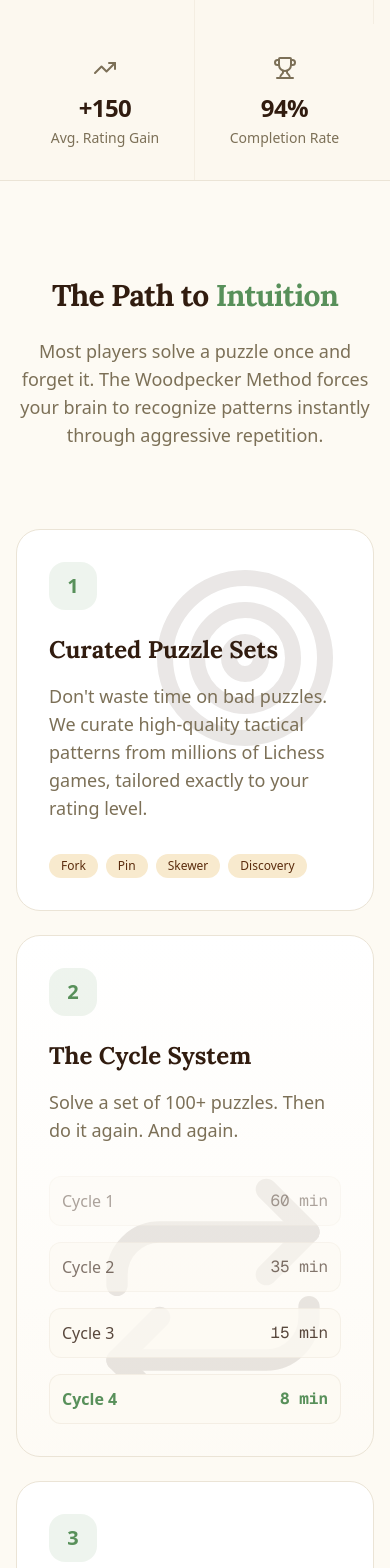
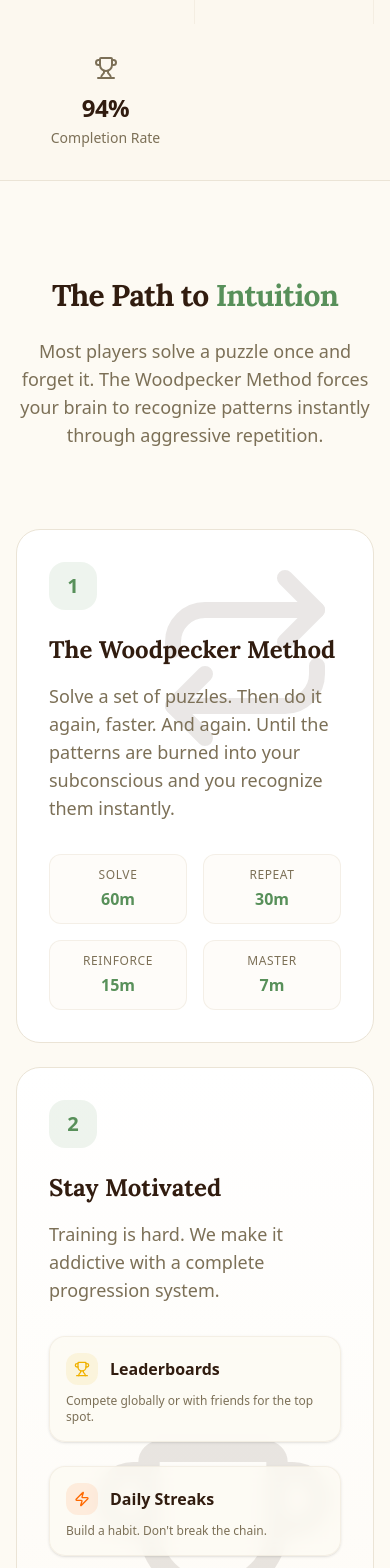
Before and after one commit to mateosanchezl/woodpecker-deployed, a Next.js app: page / in a window 390 px wide. Shown: the part 1561-3129 px from the top of the page. Built offline with nearby package versions, Linux system fonts and the light colour scheme; no server answers.

Commit message:
ui changes

```diff
--- a/app/page.tsx
+++ b/app/page.tsx
@@ -272,10 +272,9 @@ export default function LandingPage() {
         {/* Stats Strip */}
         <section className="border-y border-border bg-muted/30">
           <div className="container mx-auto px-4 sm:px-6 lg:px-8">
-            <div className="grid grid-cols-2 md:grid-cols-4 divide-x divide-border/50">
+            <div className="grid grid-cols-2 md:grid-cols-3 divide-x divide-border/50">
               {[
-                { label: "Active Users", value: "2,000+", icon: Users },
-                { label: "Puzzles Solved", value: "1.5M+", icon: Target },
+                { label: "Puzzles Available", value: "1.5M+", icon: Target },
                 { label: "Avg. Rating Gain", value: "+150", icon: TrendingUp },
                 { label: "Completion Rate", value: "94%", icon: Trophy },
               ].map((stat, i) => (
@@ -302,83 +301,113 @@ export default function LandingPage() {
             </div>
 
             <div className="grid grid-cols-1 md:grid-cols-3 gap-6 lg:gap-8 auto-rows-[minmax(250px,auto)]">
-              {/* Step 1: Large Card */}
+              {/* Step 1: Large Card - The Method */}
               <div className="md:col-span-2 rounded-3xl border border-border bg-card p-8 relative overflow-hidden group hover:shadow-lg transition-all duration-300">
                 <div className="absolute top-0 right-0 p-8 opacity-10 group-hover:opacity-20 transition-opacity">
-                  <Target className="w-48 h-48" />
+                  <Repeat className="w-48 h-48" />
                 </div>
                 <div className="relative z-10 h-full flex flex-col justify-between">
                   <div>
                     <div className="inline-flex items-center justify-center w-12 h-12 rounded-xl bg-primary/10 text-primary mb-6">
                       <span className="font-bold text-xl">1</span>
                     </div>
-                    <h3 className="text-2xl font-bold mb-4">Curated Puzzle Sets</h3>
+                    <h3 className="text-2xl font-bold mb-4">The Woodpecker Method</h3>
                     <p className="text-muted-foreground text-lg max-w-md">
-                      Don't waste time on bad puzzles. We curate high-quality tactical patterns from millions of Lichess games, tailored exactly to your rating level.
+                      Solve a set of puzzles. Then do it again, faster. And again. Until the patterns are burned into your subconscious and you recognize them instantly.
                     </p>
                   </div>
-                  <div className="mt-8 flex gap-2">
-                    {["Fork", "Pin", "Skewer", "Discovery"].map((tag) => (
-                      <span key={tag} className="px-3 py-1 rounded-full bg-secondary text-secondary-foreground text-xs font-medium">
-                        {tag}
-                      </span>
-                    ))}
-                  </div>
-                </div>
-              </div>
-
-              {/* Step 2: Tall Card */}
-              <div className="md:row-span-2 rounded-3xl border border-border bg-card p-8 relative overflow-hidden group hover:shadow-lg transition-all duration-300 bg-gradient-to-b from-card to-secondary/20">
-                <div className="absolute bottom-0 right-0 p-8 opacity-10 group-hover:opacity-20 transition-opacity">
-                  <Repeat className="w-64 h-64" />
-                </div>
-                <div className="relative z-10 h-full flex flex-col">
-                  <div className="inline-flex items-center justify-center w-12 h-12 rounded-xl bg-primary/10 text-primary mb-6">
-                    <span className="font-bold text-xl">2</span>
-                  </div>
-                  <h3 className="text-2xl font-bold mb-4">The Cycle System</h3>
-                  <p className="text-muted-foreground text-lg mb-8">
-                    Solve a set of 100+ puzzles. Then do it again. And again.
-                  </p>
-                  <div className="space-y-4 mt-auto">
+                  <div className="mt-8 grid grid-cols-2 sm:grid-cols-4 gap-4">
                     {[
-                      { cycle: 1, time: "60 min", opacity: "opacity-40" },
-                      { cycle: 2, time: "35 min", opacity: "opacity-60" },
-                      { cycle: 3, time: "15 min", opacity: "opacity-80" },
-                      { cycle: 4, time: "8 min", opacity: "opacity-100 font-bold text-primary" },
+                      { cycle: 1, time: "60m", label: "Solve" },
+                      { cycle: 2, time: "30m", label: "Repeat" },
+                      { cycle: 3, time: "15m", label: "Reinforce" },
+                      { cycle: 4, time: "7m", label: "Master" },
                     ].map((item, i) => (
-                      <div key={i} className={cn("flex items-center justify-between p-3 rounded-lg bg-background border border-border/50", item.opacity)}>
-                        <span>Cycle {item.cycle}</span>
-                        <span className="font-mono">{item.time}</span>
+                      <div key={i} className="bg-background/50 rounded-lg p-3 border border-border/50 text-center">
+                        <div className="text-xs text-muted-foreground uppercase tracking-wider mb-1">{item.label}</div>
+                        <div className="font-bold text-primary">{item.time}</div>
                       </div>
                     ))}
                   </div>
                 </div>
               </div>
 
-              {/* Step 3: Standard Card */}
+              {/* Step 2: Tall Card - Gamification */}
+              <div className="md:row-span-2 rounded-3xl border border-border bg-card p-8 relative overflow-hidden group hover:shadow-lg transition-all duration-300 bg-gradient-to-b from-card to-secondary/20">
+                <div className="absolute bottom-0 right-0 p-8 opacity-10 group-hover:opacity-20 transition-opacity">
+                  <Trophy className="w-64 h-64" />
+                </div>
+                <div className="relative z-10 h-full flex flex-col">
+                  <div className="inline-flex items-center justify-center w-12 h-12 rounded-xl bg-primary/10 text-primary mb-6">
+                    <span className="font-bold text-xl">2</span>
+                  </div>
+                  <h3 className="text-2xl font-bold mb-4">Stay Motivated</h3>
+                  <p className="text-muted-foreground text-lg mb-8">
+                    Training is hard. We make it addictive with a complete progression system.
+                  </p>
+                  <div className="space-y-6 mt-auto">
+                    <div className="bg-background/80 backdrop-blur-sm p-4 rounded-xl border border-border/50 shadow-sm">
+                      <div className="flex items-center gap-3 mb-2">
+                        <div className="p-2 bg-yellow-500/10 rounded-lg text-yellow-500">
+                          <Trophy className="h-4 w-4" />
+                        </div>
+                        <div className="font-semibold">Leaderboards</div>
+                      </div>
+                      <p className="text-xs text-muted-foreground">Compete globally or with friends for the top spot.</p>
+                    </div>
+
+                    <div className="bg-background/80 backdrop-blur-sm p-4 rounded-xl border border-border/50 shadow-sm">
+                      <div className="flex items-center gap-3 mb-2">
+                        <div className="p-2 bg-orange-500/10 rounded-lg text-orange-500">
+                          <Zap className="h-4 w-4" />
+                        </div>
+                        <div className="font-semibold">Daily Streaks</div>
+                      </div>
+                      <p className="text-xs text-muted-foreground">Build a habit. Don't break the chain.</p>
+                    </div>
+
+                    <div className="bg-background/80 backdrop-blur-sm p-4 rounded-xl border border-border/50 shadow-sm">
+                      <div className="flex items-center gap-3 mb-2">
+                        <div className="p-2 bg-purple-500/10 rounded-lg text-purple-500">
+                          <Sparkles className="h-4 w-4" />
+                        </div>
+                        <div className="font-semibold">Achievements</div>
+                      </div>
+                      <p className="text-xs text-muted-foreground">Unlock badges for speed, accuracy, and consistency.</p>
+                    </div>
+                  </div>
+                </div>
+              </div>
+
+              {/* Step 3: Standard Card - Analytics */}
               <div className="rounded-3xl border border-border bg-card p-8 relative overflow-hidden group hover:shadow-lg transition-all duration-300">
                 <div className="relative z-10">
                   <div className="inline-flex items-center justify-center w-12 h-12 rounded-xl bg-primary/10 text-primary mb-6">
                     <span className="font-bold text-xl">3</span>
                   </div>
-                  <h3 className="text-2xl font-bold mb-4">Track Progress</h3>
+                  <h3 className="text-2xl font-bold mb-4">Smart Analytics</h3>
                   <p className="text-muted-foreground">
-                    Visualize your speed and accuracy improvements with detailed charts. Watch your "Woodpecker Index" soar.
+                    Visualize your improvement with detailed charts. Track your accuracy, speed, and "Woodpecker Index" over time.
                   </p>
+                </div>
+                <div className="absolute bottom-4 right-4 opacity-20">
+                  <TrendingUp className="w-24 h-24" />
                 </div>
               </div>
 
-              {/* Step 4: Standard Card */}
+              {/* Step 4: Standard Card - Content */}
               <div className="rounded-3xl border border-border bg-card p-8 relative overflow-hidden group hover:shadow-lg transition-all duration-300">
                 <div className="relative z-10">
                   <div className="inline-flex items-center justify-center w-12 h-12 rounded-xl bg-primary/10 text-primary mb-6">
                     <span className="font-bold text-xl">4</span>
                   </div>
-                  <h3 className="text-2xl font-bold mb-4">Gamified Growth</h3>
+                  <h3 className="text-2xl font-bold mb-4">Curated Puzzles</h3>
                   <p className="text-muted-foreground">
-                    Earn XP, unlock achievements, and maintain your daily streak. Training shouldn't feel like a chore.
+                    Millions of puzzles from Lichess, filtered for quality and tactical motifs. No more bad puzzles.
                   </p>
+                </div>
+                <div className="absolute bottom-4 right-4 opacity-20">
+                  <Target className="w-24 h-24" />
                 </div>
               </div>
             </div>
@@ -397,12 +426,12 @@ export default function LandingPage() {
               <div className="relative z-10 max-w-2xl mx-auto">
                 <h2 className="text-3xl sm:text-5xl font-bold mb-6">Ready to transform your chess?</h2>
                 <p className="text-primary-foreground/80 text-lg mb-10">
-                  Join thousands of players who have switched from random solving to deliberate practice.
+                  Join players who have switched from random solving to deliberate practice.
                 </p>
                 <div className="flex flex-col sm:flex-row gap-4 justify-center">
                   <Link href="/sign-up">
                     <Button size="lg" variant="secondary" className="w-full sm:w-auto h-14 px-8 text-lg font-semibold shadow-xl">
-                      Start Training for Free
+                      Start Training
                     </Button>
                   </Link>
                   <Link href="/sign-in">
@@ -412,7 +441,7 @@ export default function LandingPage() {
                   </Link>
                 </div>
                 <p className="mt-6 text-sm text-primary-foreground/60">
-                  No credit card required • Free tier available forever
+                  No credit card required
                 </p>
               </div>
             </div>
--- a/components/onboarding/onboarding-wizard.tsx
+++ b/components/onboarding/onboarding-wizard.tsx
@@ -7,7 +7,7 @@ import { Card, CardContent } from '@/components/ui/card'
 import { Progress } from '@/components/ui/progress'
 import { Slider } from '@/components/ui/slider'
 import { Label } from '@/components/ui/label'
-import { ArrowRight, ArrowLeft, Zap, Brain, Target, Repeat } from 'lucide-react'
+import { ArrowRight, ArrowLeft, Zap, Brain, Target, Repeat, Trophy, Sparkles, TrendingUp } from 'lucide-react'
 
 interface OnboardingWizardProps {
   onComplete: (data: { estimatedRating: number }) => void
@@ -26,6 +26,10 @@ const STEPS = [
   {
     id: 'how-it-works',
     title: 'How It Works',
+  },
+  {
+    id: 'features',
+    title: 'Features',
   },
   {
     id: 'rating',
@@ -82,7 +86,8 @@ export function OnboardingWizard({ onComplete, isSubmitting }: OnboardingWizardP
             {currentStep === 0 && <WelcomeStep />}
             {currentStep === 1 && <MethodStep />}
             {currentStep === 2 && <HowItWorksStep />}
-            {currentStep === 3 && (
+            {currentStep === 3 && <FeaturesStep />}
+            {currentStep === 4 && (
               <RatingStep
                 rating={estimatedRating}
                 onRatingChange={setEstimatedRating}
@@ -251,6 +256,59 @@ function HowItWorksStep() {
   )
 }
 
+function FeaturesStep() {
+  return (
+    <div className="space-y-8">
+      <div className="text-center space-y-4">
+        <h2 className="text-2xl font-bold tracking-tight">
+          More than just puzzles.
+        </h2>
+        <p className="text-muted-foreground max-w-lg mx-auto">
+          Peck is designed to keep you motivated and tracking your progress every step of the way.
+        </p>
+      </div>
+
+      <div className="grid gap-4">
+        <Card>
+          <CardContent className="p-4 flex items-center gap-4">
+            <div className="p-2 rounded-lg bg-yellow-500/10 text-yellow-500">
+              <Trophy className="h-6 w-6" />
+            </div>
+            <div>
+              <h3 className="font-semibold">Leaderboards</h3>
+              <p className="text-sm text-muted-foreground">Compete with friends and the global community.</p>
+            </div>
+          </CardContent>
+        </Card>
+
+        <Card>
+          <CardContent className="p-4 flex items-center gap-4">
+            <div className="p-2 rounded-lg bg-purple-500/10 text-purple-500">
+              <Sparkles className="h-6 w-6" />
+            </div>
+            <div>
+              <h3 className="font-semibold">Achievements & XP</h3>
+              <p className="text-sm text-muted-foreground">Earn badges and level up as you improve.</p>
+            </div>
+          </CardContent>
+        </Card>
+
+        <Card>
+          <CardContent className="p-4 flex items-center gap-4">
+            <div className="p-2 rounded-lg bg-blue-500/10 text-blue-500">
+              <TrendingUp className="h-6 w-6" />
+            </div>
+            <div>
+              <h3 className="font-semibold">Detailed Analytics</h3>
+              <p className="text-sm text-muted-foreground">Track your accuracy and speed over time.</p>
+            </div>
+          </CardContent>
+        </Card>
+      </div>
+    </div>
+  )
+}
+
 interface RatingStepProps {
   rating: number
   onRatingChange: (rating: number) => void
```
